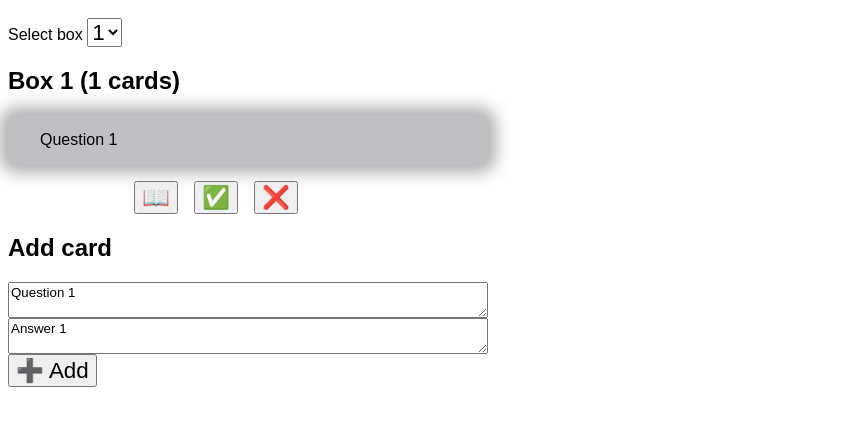
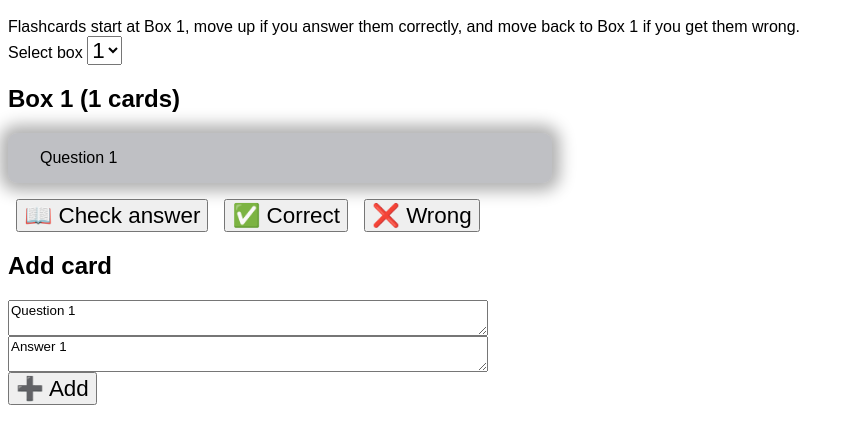
Before and after one commit to RandomSearch18/qr-tool, a website built with Vite: page index.html in a window 1280 px wide. Both pictures are taken after a click on the button "➕ Add". Shown: the part 48-492 px from the top of the page, without its empty margins (0-862 px from the left). Built offline with nearby package versions, Linux system fonts and the light colour scheme.

Commit message:
Add some prose to guide the user

```diff
--- a/index.html
+++ b/index.html
@@ -4,7 +4,7 @@
     font-family: sans-serif;
   }
   p {
-    max-width: 26em;
+    max-width: 30em;
     background: #01051740;
     border-radius: 9px;
     padding: 1em 2em;
@@ -12,7 +12,7 @@
   }
   nav {
     text-align: center;
-    max-width: 26em;
+    max-width: 30em;
     & > * {
       margin: 0 8px;
     }
@@ -26,6 +26,8 @@
   }
 </style>
 <h1>Leitner box flashcards</h1>
+Flashcards start at Box 1, move up if you answer them correctly, and move back
+to Box 1 if you get them wrong.<br />
 Select box
 <select onchange="b()">
   <option>1</option>
@@ -39,8 +41,9 @@ Select box
   </div>
   <!-- We're abusing the nav element here, because a short unique tag is helpful, and it has to be a block element. -->
   <nav>
-    <button onclick="s()">📖</button><button onclick="n(1)">✅</button
-    ><button onclick="n(0)">❌</button>
+    <button onclick="s()">📖 Check answer</button
+    ><button onclick="n(1)">✅ Correct</button
+    ><button onclick="n(0)">❌ Wrong</button>
   </nav>
 </a>
 <h2>Add card</h2>
```
